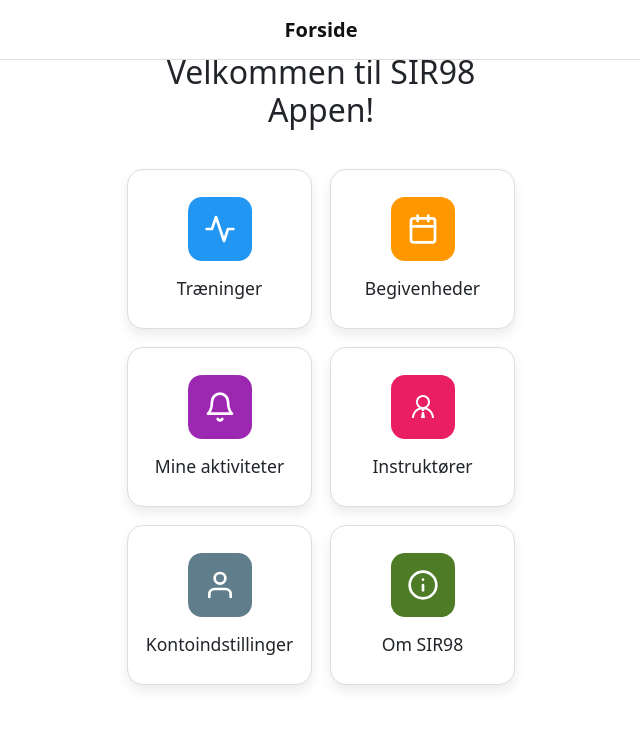
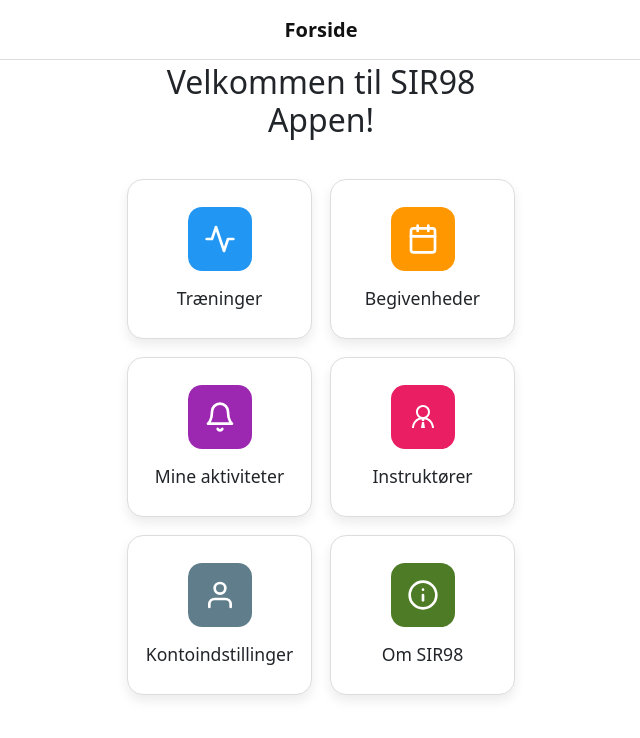
Before and after one commit to CharlineBennekou/Sir98Frontend, a React (Vite) app: page / in a window 1280 px wide. Shown: the top 738 px of the page, without its empty margins (319-959 px from the left). Built offline with nearby package versions, Linux system fonts and the light colour scheme.

Commit message:
Adjust welcome title margin for improved layout

```diff
--- a/src/styles/DashboardStyle.css
+++ b/src/styles/DashboardStyle.css
@@ -2,7 +2,7 @@
 .im-Welcome-title {
   text-align: center;
   margin-bottom: 40px;
-  margin-top: -100px;
+  margin-top: -80px;
 }
 
 /* Wrapper */
```
